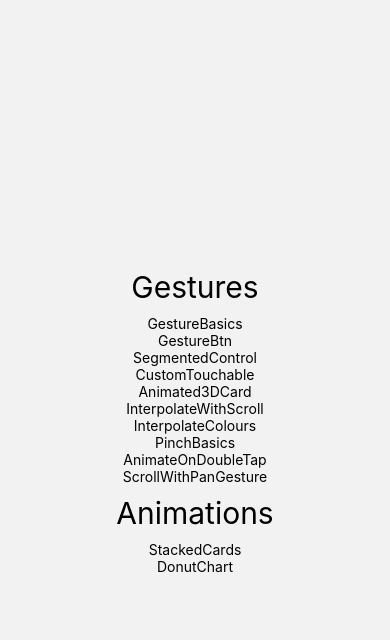
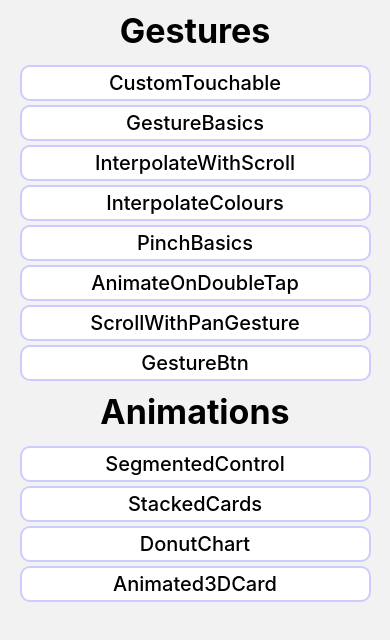
Before and after one commit to jonqwerty/animation, a React Native app: screen /List in a window 390 px wide. Shown: the top 640 px of the page. Built offline with nearby package versions, Linux system fonts and the light colour scheme.

Commit message:
add styles to list

```diff
--- a/src/screens/ListScreen.tsx
+++ b/src/screens/ListScreen.tsx
@@ -1,4 +1,4 @@
-import {StatusBar, StyleSheet, Text, View} from 'react-native';
+import {ScrollView, StatusBar, StyleSheet, Text, View} from 'react-native';
 import React, {FC} from 'react';
 import {useNavigation} from '@react-navigation/native';
 import {StackNavigationProp} from '@react-navigation/stack';
@@ -11,73 +11,91 @@ const ListScreen: FC = () => {
       <StatusBar
         animated={true}
         backgroundColor={'black'}
-        barStyle={'light-content'}
+        barStyle={'dark-content'}
       />
-      <Text style={{fontSize: 30, marginBottom: 10}}>Gestures</Text>
+
+      <ScrollView
+        contentContainerStyle={{
+          flexGrow: 1,
+          alignItems: 'center',
+        }}>
+        <Text style={{fontSize: 34, fontWeight: 'bold', marginVertical: 10}}>
+          Gestures
+        </Text>
+
         <Text
+          style={styles.item}
+          onPress={() => {
+            navigation.navigate(Screen.CustomTouchable, {});
+          }}>
+          CustomTouchable
+        </Text>
+
+        <Text
+          style={styles.item}
           onPress={() => {
             navigation.navigate(Screen.GestyreBasics, {});
           }}>
           GestureBasics
         </Text>
+
         <Text
-        onPress={() => {
-          navigation.navigate(Screen.GestureBtn, {});
-        }}>
-        GestureBtn
-      </Text>
-      <Text
-        onPress={() => {
-          navigation.navigate(Screen.SegmentBtn, {});
-        }}>
-        SegmentedControl
-      </Text>
-      <Text
-        onPress={() => {
-          navigation.navigate(Screen.CustomTouchable, {});
-        }}>
-        CustomTouchable
-      </Text>
-      <Text
-        onPress={() => {
-          navigation.navigate(Screen.Animated3DCard, {});
-        }}>
-        Animated3DCard
-      </Text>
-      <Text
+          style={styles.item}
           onPress={() => {
             navigation.navigate(Screen.InterpolateWithScroll, {});
           }}>
           InterpolateWithScroll
         </Text>
         <Text
+          style={styles.item}
           onPress={() => {
             navigation.navigate(Screen.InterpolateColours, {});
           }}>
           InterpolateColours
         </Text>
         <Text
+          style={styles.item}
           onPress={() => {
             navigation.navigate(Screen.PinchBasics, {});
           }}>
           PinchBasics
         </Text>
         <Text
+          style={styles.item}
           onPress={() => {
             navigation.navigate(Screen.AnimateOnDoubleTap, {});
           }}>
           AnimateOnDoubleTap
         </Text>
         <Text
+          style={styles.item}
           onPress={() => {
             navigation.navigate(Screen.ScrollWithPanGesture, {});
           }}>
           ScrollWithPanGesture
         </Text>
+        <Text
+          style={styles.item}
+          onPress={() => {
+            navigation.navigate(Screen.GestureBtn, {});
+          }}>
+          GestureBtn
+        </Text>
 
-      <Text style={{fontSize: 30, marginVertical: 10}}>Animations</Text>
+        <Text style={{fontSize: 34, fontWeight: 'bold', marginVertical: 10}}>
+          Animations
+        </Text>
 
         <Text
+          style={styles.item}
+          onPress={() => {
+            navigation.navigate(Screen.SegmentBtn, {});
+          }}>
+          SegmentedControl
+        </Text>
+
+        <Text
+          style={styles.item}
           onPress={() => {
             navigation.navigate(Screen.StackedCards, {});
           }}>
@@ -85,11 +103,20 @@ const ListScreen: FC = () => {
         </Text>
 
         <Text
+          style={styles.item}
           onPress={() => {
             navigation.navigate(Screen.DonutChart, {});
           }}>
           DonutChart
         </Text>
+        <Text
+          style={styles.item}
+          onPress={() => {
+            navigation.navigate(Screen.Animated3DCard, {});
+          }}>
+          Animated3DCard
+        </Text>
+      </ScrollView>
     </View>
   );
 };
@@ -99,7 +126,17 @@ export default ListScreen;
 const styles = StyleSheet.create({
   container: {
     flex: 1,
-    justifyContent: 'center',
-    alignItems: 'center',
+  },
+  item: {
+    width: '90%',
+    textAlign: 'center',
+    fontSize: 20,
+    fontWeight: '500',
+    borderWidth: 2,
+    borderColor: 'rgba(0,0,250,0.2)',
+    backgroundColor: 'white',
+    borderRadius: 10,
+    paddingVertical: 4,
+    marginTop: 4,
   },
 });
```
Lines whose indentation alone changed are shown as unchanged.
